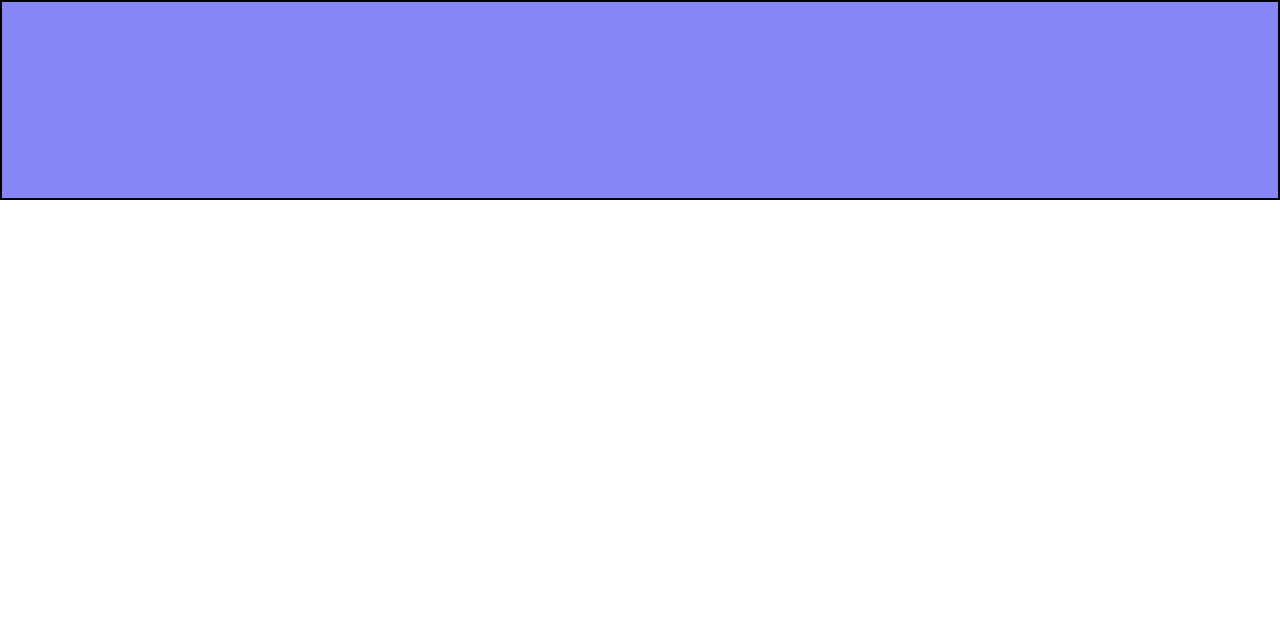
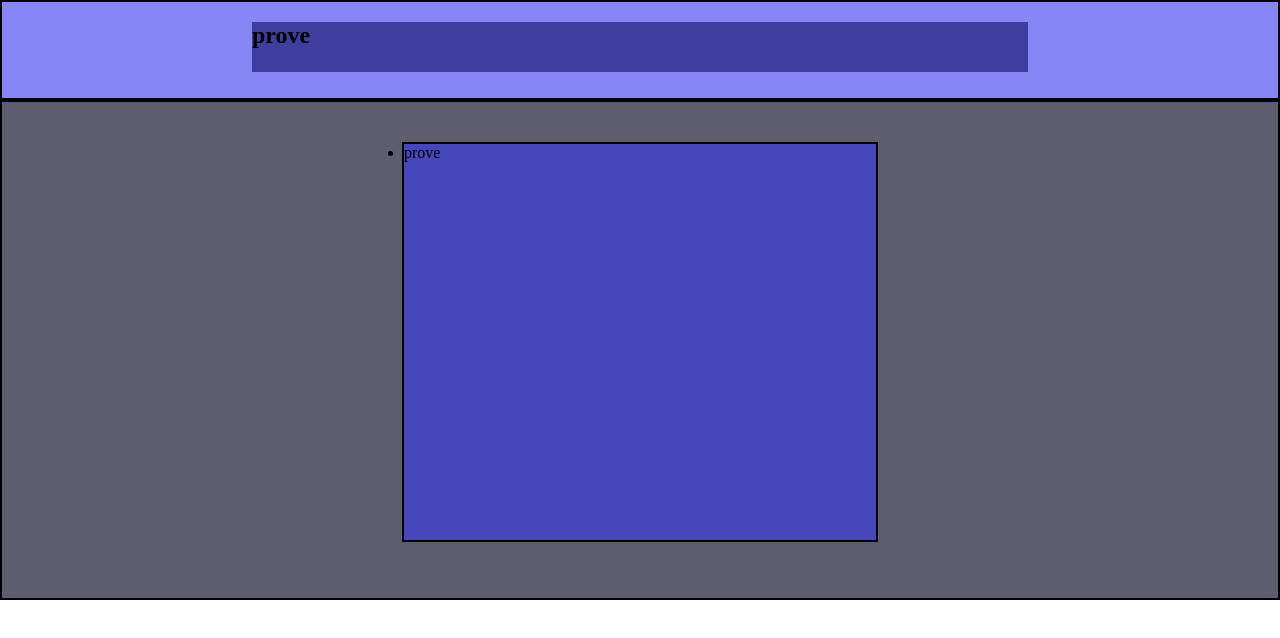
Before and after one commit to nicolamarino527/htmlcss-struttura-discord, a plain HTML site: page index.html in a window 1280 px wide. Drawn offline with Linux system fonts and the light colour scheme; files that its build step writes are made by us from their sources.

Commit message:
add header

```diff
--- a/css/style.css
+++ b/css/style.css
@@ -6,10 +6,28 @@
 }
 /* header */
 .header {
+    background-color: rgb(134, 134, 247);
+    height: 100px;
+    /* debug */
     border: 2px solid;
-    background-color: rgb(134, 134, 247);
-    height: 200px;
 }
 .container-header {
+    height: 50px;
+    margin: 20px 250px 0px 250px;
+    /* debug */
+    background-color: rgb(62, 62, 158);
+}
+#hero {
+    height: 500px;
+    /* debug */
+    background-color: rgb(93, 93, 111);
+    border: 2px solid;
+}
+#container-hero {
+    height: 400px;
+    margin: 40px 400px 40px 400px;
 
+    /* debug */
+    background-color: rgb(71, 71, 188);
+    border: 2px solid;
 }
--- a/index.html
+++ b/index.html
@@ -3,25 +3,40 @@
 <head>
     <meta charset="UTF-8">
     <meta name="viewport" content="width=device-width, initial-scale=1.0">
-    <link rel="stylesheet" href="./style.css">
-    <title>Document</title>
+    <link rel="stylesheet" href="./css/style.css">
+    <title>Discord page</title>
 </head>
 <body>
+ <!-- header -->
+    <header>
+        <!-- title -->
+        <div class="header">
+            <nav class="container-header">
+                <h1>prove</h1>
+            </nav>
+        </div>
+        <!-- hero -->
+        <div id="hero">
+            <nav id="container-hero">
+                <ul>
+                    <li>prove</li>
+                </ul>
+            </nav>
+        </div>
+    </header>
+<!-- main  -->
+    <main>
+    <!-- block 1 -->
+     <div>
 
-</body>
-<!-- header -->
+     </div>
+    </main>
 
-<header class="header">
-    <div class="container-header">
+    <footer>
+    </footer>
+
+    </body>
 
 
-    </div>
-</header>
-
-<main>
-</main>
-
-<footer>
-</footer>
 
 </html>
```
